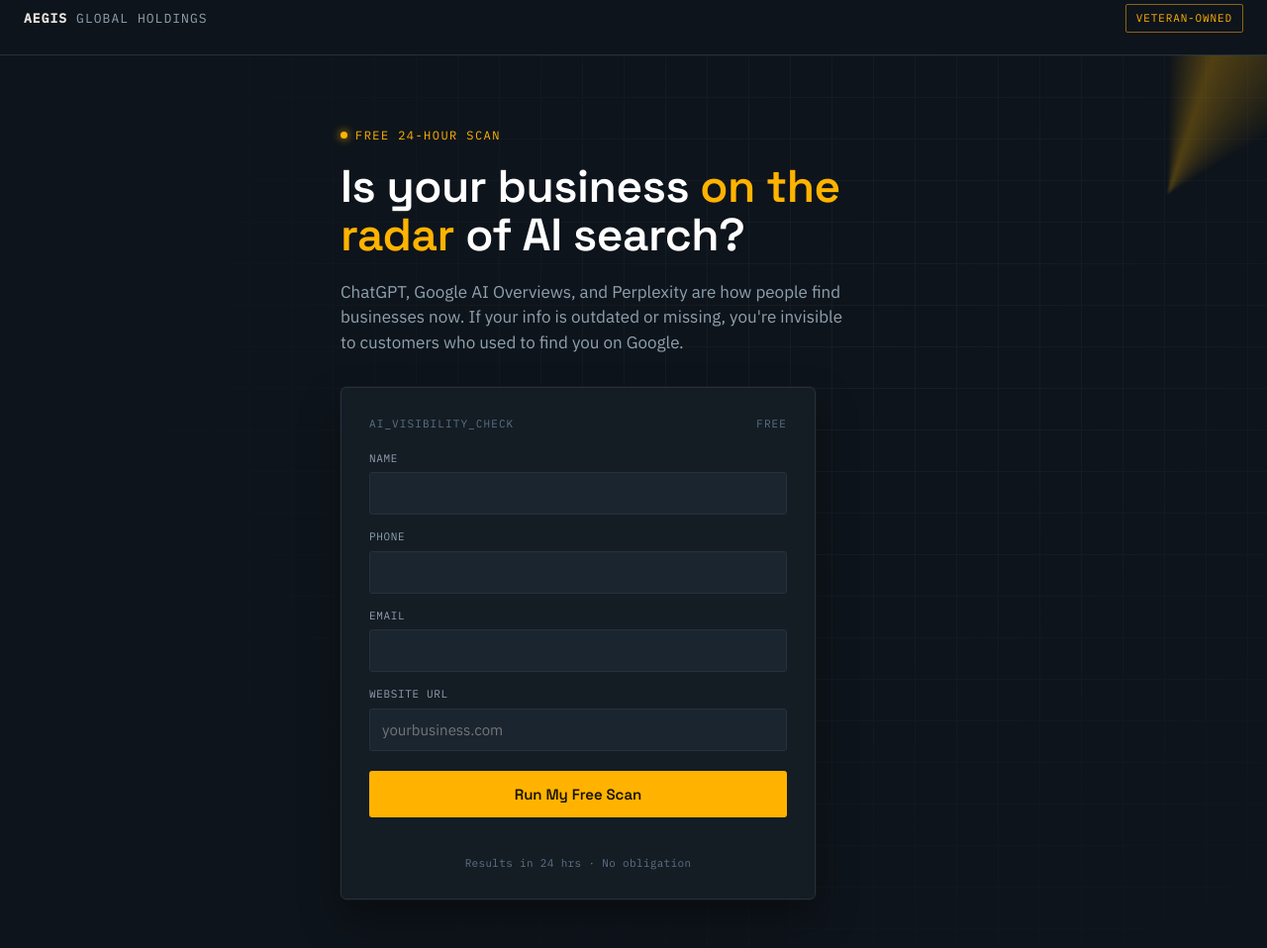
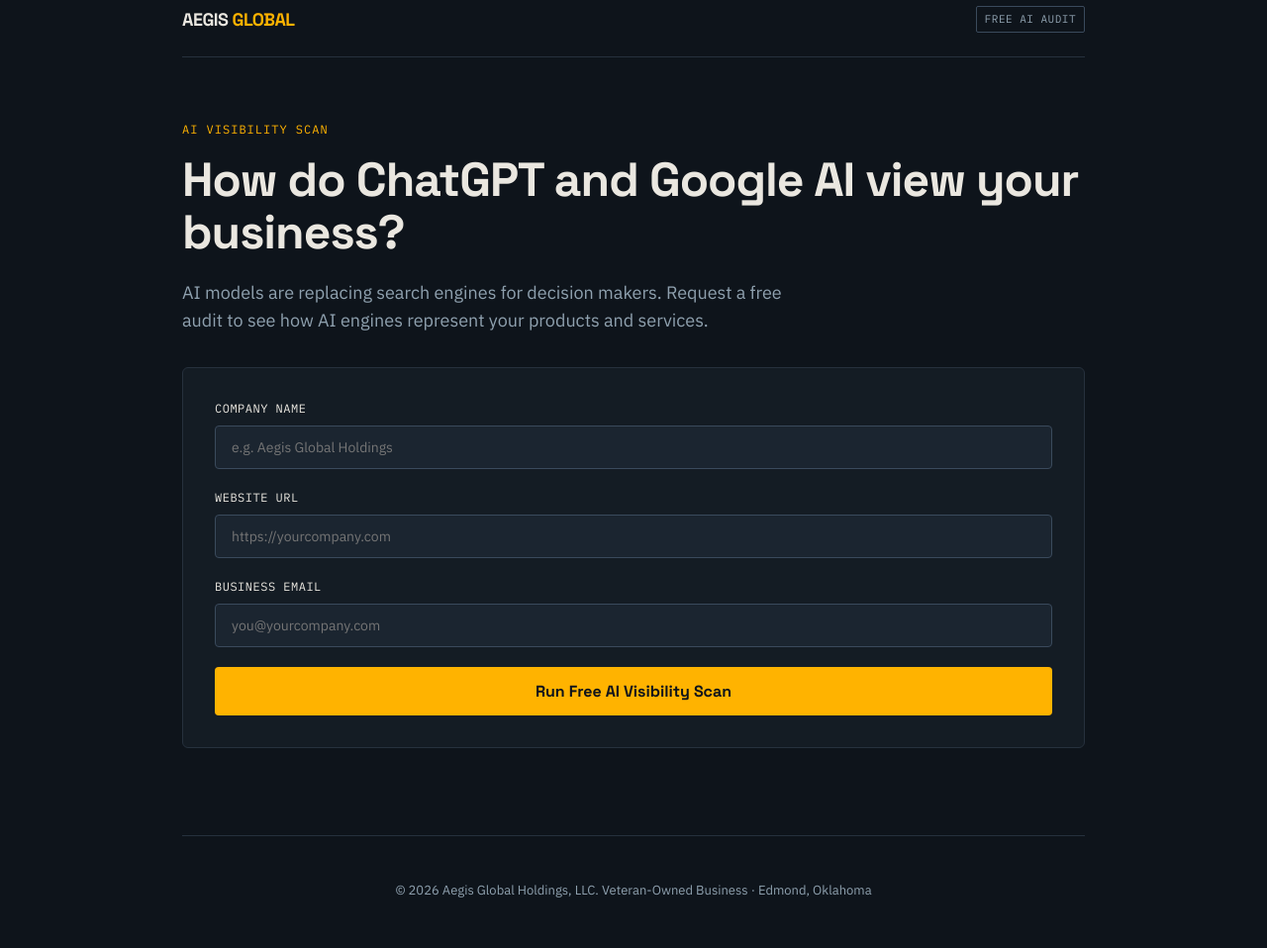
Before and after one commit to robnewark-cpu/aegis-website, a plain HTML site: page ai-visibility-check.html in a window 1280 px wide. Shown: the part 18-976 px from the top of the page at 99% size. Drawn offline with Linux system fonts and the light colour scheme; a script that the page names is missing.

Commit message:
Update ai-visibility-check.html

```diff
--- a/ai-visibility-check.html
+++ b/ai-visibility-check.html
@@ -34,294 +34,107 @@
   .wrap{max-width:960px;margin:0 auto;padding:0 24px;}
   header.top{
     display:flex;align-items:center;justify-content:space-between;
-    padding:22px 24px;border-bottom:1px solid var(--line);
+    padding:24px 0;border-bottom:1px solid var(--line);
   }
-  .brand{
-    font-family:'IBM Plex Mono',monospace;
-    font-size:13px;letter-spacing:.08em;color:var(--fog);
-    text-transform:uppercase;text-decoration:none;
+  .logo{
+    font-family:'Space Grotesk', sans-serif;font-weight:700;
+    font-size:18px;letter-spacing:-0.5px;color:var(--paper);
+    text-decoration:none;
   }
-  .brand b{color:var(--paper);}
-  .badge{
-    font-family:'IBM Plex Mono',monospace;
-    font-size:11px;color:var(--signal);
-    border:1px solid var(--signal-dim);
-    padding:5px 10px;border-radius:2px;
-    letter-spacing:.08em;text-transform:uppercase;
+  .logo span{color:var(--signal);}
+  .tag{
+    font-family:'IBM Plex Mono', monospace;font-size:11px;
+    color:var(--fog);border:1px solid var(--steel);
+    padding:4px 8px;border-radius:2px;letter-spacing:0.5px;
   }
-
-  /* HERO */
-  .hero{
-    position:relative;
-    padding:72px 24px 56px;
-    overflow:hidden;
-    border-bottom:1px solid var(--line);
-  }
-  .scan-field{
-    position:absolute;inset:0;
-    background-image:
-      linear-gradient(var(--line) 1px, transparent 1px),
-      linear-gradient(90deg, var(--line) 1px, transparent 1px);
-    background-size:42px 42px;
-    opacity:.35;
-    mask-image:radial-gradient(circle at 70% 30%, black, transparent 75%);
-  }
-  .sweep{
-    position:absolute;
-    top:-120px;right:-160px;
-    width:520px;height:520px;
-    border-radius:50%;
-    background:conic-gradient(from 0deg, transparent 0deg, rgba(255,179,0,.28) 18deg, transparent 60deg);
-    animation:spin 5s linear infinite;
-    filter:blur(1px);
-  }
-  @keyframes spin{to{transform:rotate(360deg);}}
-  @media (prefers-reduced-motion: reduce){ .sweep{animation:none;} }
-
-  .hero-inner{position:relative;z-index:1;max-width:640px;}
+  .hero{padding:64px 0 40px;}
   .eyebrow{
-    font-family:'IBM Plex Mono',monospace;
-    font-size:12px;color:var(--signal);
-    letter-spacing:.12em;text-transform:uppercase;
-    margin-bottom:18px;display:flex;align-items:center;gap:8px;
-  }
-  .eyebrow::before{
-    content:"";width:7px;height:7px;border-radius:50%;
-    background:var(--signal);box-shadow:0 0 8px var(--signal);
+    font-family:'IBM Plex Mono', monospace;font-size:12px;
+    color:var(--signal);letter-spacing:1px;text-transform:uppercase;
+    margin-bottom:16px;display:block;
   }
   h1{
-    font-family:'Space Grotesk',sans-serif;
-    font-weight:600;
-    font-size:clamp(32px,5vw,46px);
-    line-height:1.08;
-    margin:0 0 20px;
-    color:#fff;
-    letter-spacing:-.01em;
+    font-family:'Space Grotesk', sans-serif;font-size:clamp(32px, 5vw, 48px);
+    font-weight:700;line-height:1.1;letter-spacing:-1px;
+    margin:0 0 20px;color:var(--paper);
   }
-  h1 .accent{color:var(--signal);}
-  .sub{
-    font-size:17px;color:var(--fog);
-    max-width:520px;margin:0 0 32px;
+  .lead{
+    font-size:18px;color:var(--fog);max-width:640px;
+    margin:0 0 32px;line-height:1.6;
   }
-
-  /* FORM PANEL */
-  .console{
-    background:var(--panel);
-    border:1px solid var(--line);
-    border-radius:6px;
-    padding:28px;
-    max-width:480px;
-    position:relative;
-    z-index:1;
-    box-shadow:0 0 0 1px rgba(255,179,0,.04), 0 20px 40px rgba(0,0,0,.35);
+  .scan-card{
+    background:var(--panel);border:1px solid var(--line);
+    border-radius:6px;padding:32px;margin-bottom:48px;
   }
-  .console-head{
-    font-family:'IBM Plex Mono',monospace;
-    font-size:11px;color:var(--steel-light);
-    letter-spacing:.1em;text-transform:uppercase;
-    margin-bottom:18px;
-    display:flex;justify-content:space-between;
+  .field-group{margin-bottom:20px;}
+  label{
+    display:block;font-family:'IBM Plex Mono', monospace;
+    font-size:12px;color:var(--paper);margin-bottom:8px;
+    text-transform:uppercase;letter-spacing:0.5px;
   }
-  form{display:flex;flex-direction:column;gap:14px;}
-  label{
-    font-family:'IBM Plex Mono',monospace;
-    font-size:11px;color:var(--fog);
-    letter-spacing:.06em;text-transform:uppercase;
-    margin-bottom:6px;display:block;
+  input[type="text"], input[type="email"], select, textarea{
+    width:100%;padding:12px 16px;background:var(--panel-2);
+    border:1px solid var(--steel);border-radius:4px;
+    color:var(--paper);font-family:inherit;font-size:14px;
+    transition:border-color 0.2s;
   }
-  input{
-    width:100%;
-    background:var(--panel-2);
-    border:1px solid var(--line);
-    border-radius:3px;
-    padding:11px 12px;
-    color:var(--paper);
-    font-family:'IBM Plex Sans',sans-serif;
-    font-size:15px;
+  input:focus, select:focus, textarea:focus{
+    outline:none;border-color:var(--signal);
   }
-  input:focus{
-    outline:2px solid var(--signal);
-    outline-offset:1px;
-    border-color:var(--signal);
+  .btn{
+    width:100%;padding:14px 24px;background:var(--signal);
+    color:var(--ink);border:none;border-radius:4px;
+    font-family:'Space Grotesk', sans-serif;font-weight:700;
+    font-size:16px;cursor:pointer;transition:background 0.2s;
   }
-  button.cta{
-    margin-top:6px;
-    background:var(--signal);
-    color:#1a1300;
-    border:none;
-    border-radius:3px;
-    padding:14px 16px;
-    font-family:'Space Grotesk',sans-serif;
-    font-weight:600;
-    font-size:15px;
-    cursor:pointer;
-    transition:transform .12s ease, box-shadow .12s ease;
-  }
-  button.cta:hover{transform:translateY(-1px);box-shadow:0 6px 18px rgba(255,179,0,.25);}
-  button.cta:focus-visible{outline:2px solid #fff;outline-offset:2px;}
-  .fine{
-    font-family:'IBM Plex Mono',monospace;
-    font-size:11px;color:var(--steel-light);
-    margin-top:14px;text-align:center;letter-spacing:.03em;
-  }
-  #status{font-size:13px;margin-top:10px;font-family:'IBM Plex Mono',monospace;}
-  .product-link{
-    display:inline-block;margin-top:20px;color:var(--signal);
-    font-family:'IBM Plex Mono',monospace;font-size:12px;font-weight:500;
-    letter-spacing:.05em;text-decoration:none;text-transform:uppercase;
-  }
-  .product-link:hover{text-decoration:underline;}
-  .footer-links{display:flex;justify-content:center;flex-wrap:wrap;gap:8px 18px;margin:0 0 14px;padding:0;list-style:none;}
-  .footer-links a{color:var(--fog);text-decoration:none;}
-  .footer-links a:hover{color:var(--signal);}
-
-  /* PROCESS */
-  .process{padding:64px 24px;border-bottom:1px solid var(--line);}
-  .process h2{
-    font-family:'Space Grotesk',sans-serif;
-    font-size:22px;color:#fff;margin:0 0 36px;font-weight:600;
-  }
-  .steps{display:grid;grid-template-columns:repeat(3,1fr);gap:24px;}
-  @media (max-width:720px){.steps{grid-template-columns:1fr;}}
-  .step{border-top:1px solid var(--steel);padding-top:14px;}
-  .step-id{
-    font-family:'IBM Plex Mono',monospace;
-    font-size:12px;color:var(--signal);letter-spacing:.08em;
-    margin-bottom:10px;display:block;
-  }
-  .step p{margin:0;color:var(--fog);font-size:14.5px;}
-  .step strong{color:var(--paper);display:block;margin-bottom:4px;font-size:15px;}
-
-  footer{padding:28px 24px;text-align:center;}
-  footer p{
-    font-family:'IBM Plex Mono',monospace;
-    font-size:11px;color:var(--steel-light);letter-spacing:.05em;
+  .btn:hover{background:#FFC433;}
+  footer{
+    padding:32px 0;border-top:1px solid var(--line);
+    font-size:13px;color:var(--fog);text-align:center;
   }
 </style>
 </head>
 <body>
-
+  <div class="wrap">
     <header class="top">
-  <a class="brand" href="/"><b>AEGIS</b> GLOBAL HOLDINGS</a>
-  <div class="badge">Veteran-Owned</div>
+      <a href="/" class="logo">AEGIS <span>GLOBAL</span></a>
+      <div class="tag">FREE AI AUDIT</div>
     </header>
 
-<section class="hero">
-  <div class="scan-field" aria-hidden="true"></div>
-  <div class="sweep" aria-hidden="true"></div>
-  <div class="wrap hero-inner">
-    <div class="eyebrow">Free 24-hour scan</div>
-    <h1>Is your business <span class="accent">on the radar</span> of AI search?</h1>
-    <p class="sub">ChatGPT, Google AI Overviews, and Perplexity are how people find businesses now. If your info is outdated or missing, you're invisible to customers who used to find you on Google.</p>
+    <main class="hero">
+      <span class="eyebrow">AI Visibility Scan</span>
+      <h1>How do ChatGPT and Google AI view your business?</h1>
+      <p class="lead">AI models are replacing search engines for decision makers. Request a free audit to see how AI engines represent your products and services.</p>
 
-    <div class="console">
-      <div class="console-head"><span>AI_VISIBILITY_CHECK</span><span>FREE</span></div>
-      <form id="scanForm">
-        <div>
-          <label for="name">Name</label>
-          <input id="name" name="name" type="text" required autocomplete="name">
+      <div class="scan-card">
+        <form action="https://api.web3forms.com/submit" method="POST">
+          <input type="hidden" name="access_key" value="c889feaf-2807-4d74-a14a-556f46bf99ab">
+          <input type="hidden" name="subject" value="New AI Visibility Check Request">
+
+          <div class="field-group">
+            <label for="company">Company Name</label>
+            <input type="text" id="company" name="company" required placeholder="e.g. Aegis Global Holdings">
           </div>
-        <div>
-          <label for="phone">Phone</label>
-          <input id="phone" name="phone" type="tel" required autocomplete="tel">
+
+          <div class="field-group">
+            <label for="website">Website URL</label>
+            <input type="text" id="website" name="website" required placeholder="https://yourcompany.com">
           </div>
-        <div>
-          <label for="email">Email</label>
-          <input id="email" name="email" type="email" required autocomplete="email">
+
+          <div class="field-group">
+            <label for="email">Business Email</label>
+            <input type="email" id="email" name="email" required placeholder="you@yourcompany.com">
           </div>
-        <div>
-          <label for="url">Website URL</label>
-          <input id="url" name="url" type="text" required placeholder="yourbusiness.com">
+
+          <button type="submit" class="btn">Run Free AI Visibility Scan</button>
+        </form>
       </div>
-        <button class="cta" type="submit">Run My Free Scan</button>
-        <div id="status"></div>
-      </form>
-      <div class="fine">Results in 24 hrs · No obligation</div>
-    </div>
-  </div>
-</section>
-
-<section class="process">
-  <div class="wrap">
-    <h2>What happens after you submit</h2>
-    <div class="steps">
-      <div class="step">
-        <span class="step-id">STEP_01</span>
-        <strong>We run the scan</strong>
-        <p>We check how your business appears across ChatGPT, Google AI Overviews, and Perplexity.</p>
-      </div>
-      <div class="step">
-        <span class="step-id">STEP_02</span>
-        <strong>You get the report</strong>
-        <p>A plain-English breakdown of gaps, and how you compare to competitors nearby.</p>
-      </div>
-      <div class="step">
-        <span class="step-id">STEP_03</span>
-        <strong>You decide what's next</strong>
-        <p>If you want help fixing it, we'll show you options. If not, keep the report — no pressure.</p>
-        <a class="product-link" href="/aegisos.html">Explore AegisOS →</a>
-      </div>
-    </div>
-  </div>
-</section>
+    </main>
 
     <footer>
-  <nav aria-label="Footer navigation">
-    <ul class="footer-links">
-      <li><a href="/">Home</a></li>
-      <li><a href="/aegisos.html">AegisOS</a></li>
-      <li><a href="/founder-program.html">Founder Program</a></li>
-      <li><a href="/book-demo.html">Book a Demo</a></li>
-    </ul>
-  </nav>
-  <p>&copy; 2026 AEGIS GLOBAL HOLDINGS, LLC — EDMOND, OK</p>
+      <p>© 2026 Aegis Global Holdings, LLC. Veteran-Owned Business · Edmond, Oklahoma</p>
     </footer>
-
-<script>
-  // Replace FORM_ENDPOINT with your form handler (e.g. a Formspree/Tally endpoint, or your own worker).
-  const FORM_ENDPOINT = "https://aegis-form-worker.robert-bb6.workers.dev";
-
-  document.getElementById('scanForm').addEventListener('submit', async function(e){
-    e.preventDefault();
-    const status = document.getElementById('status');
-    const btn = e.target.querySelector('button.cta');
-    const data = {
-      name: document.getElementById('name').value,
-      phone: document.getElementById('phone').value,
-      email: document.getElementById('email').value,
-      url: document.getElementById('url').value
-    };
-
-    if(FORM_ENDPOINT === "FORM_ENDPOINT_HERE"){
-      status.style.color = "#FFB300";
-      status.textContent = "Form endpoint not yet connected — see setup notes.";
-      return;
-    }
-
-    btn.disabled = true;
-    btn.textContent = "Submitting...";
-    try{
-      const res = await fetch(FORM_ENDPOINT, {
-        method:"POST",
-        headers:{"Content-Type":"application/json"},
-        body: JSON.stringify(data)
-      });
-      if(res.ok){
-        status.style.color = "#8FA1AF";
-        status.textContent = "Received — we'll text/email your results within 24 hours.";
-        e.target.reset();
-      } else {
-        throw new Error("Submit failed");
-      }
-    } catch(err){
-      status.style.color = "#E8722A";
-      status.textContent = "Something went wrong — please call us directly.";
-    } finally {
-      btn.disabled = false;
-      btn.textContent = "Run My Free Scan";
-    }
-  });
-</script>
-
+  </div>
+  <script src="https://site-chatbot-assets.pages.dev/widget.js" data-worker-url="https://site-chatbots.robert-bb6.workers.dev" data-site="aegis" data-name="Aegis Global Holding" data-accent="#0F1B2E" data-greeting="Hi, I'm here to help point you to the right person at Aegis. What can I help you with today?"></script>
 </body>
 </html>
```
Lines whose indentation alone changed are shown as unchanged.
